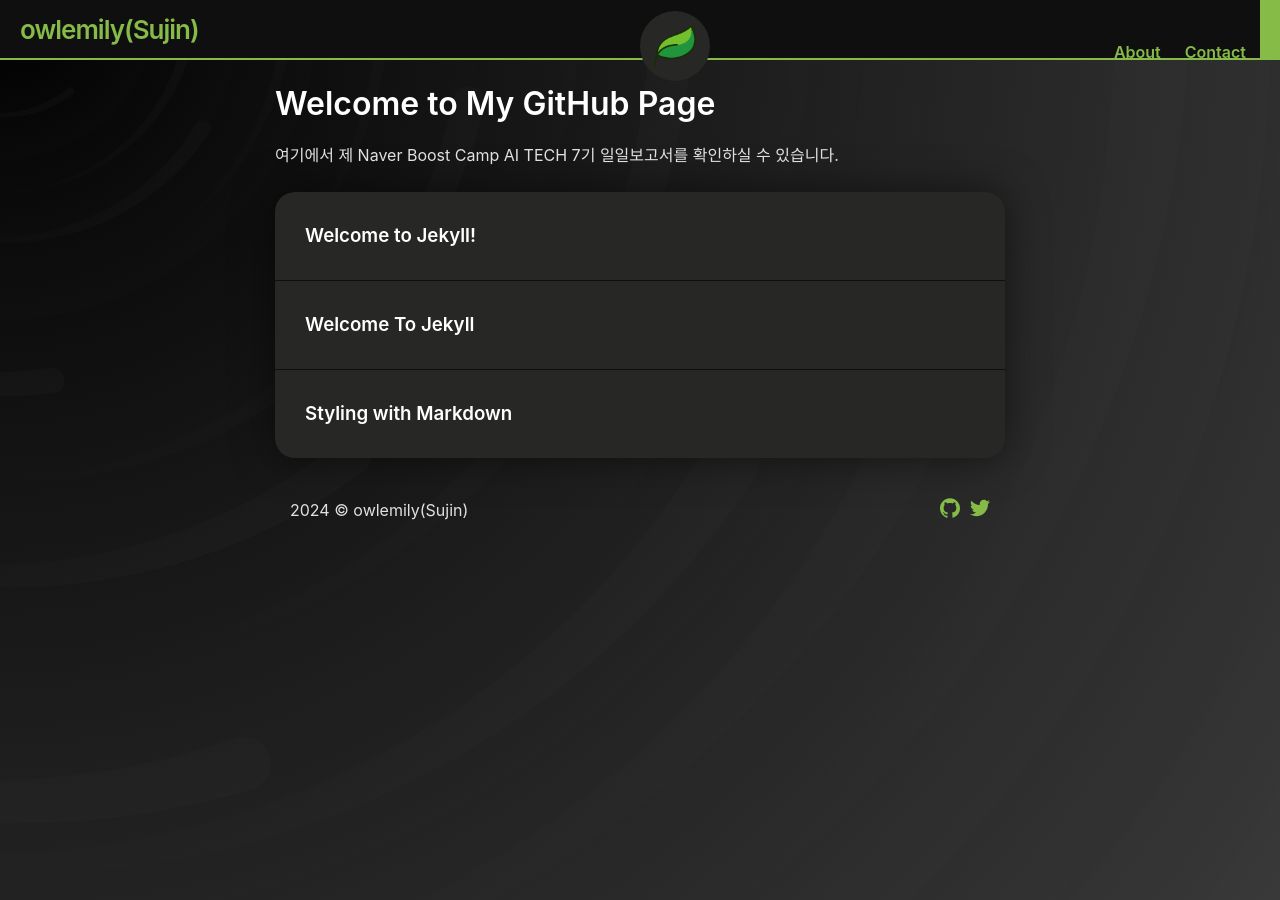
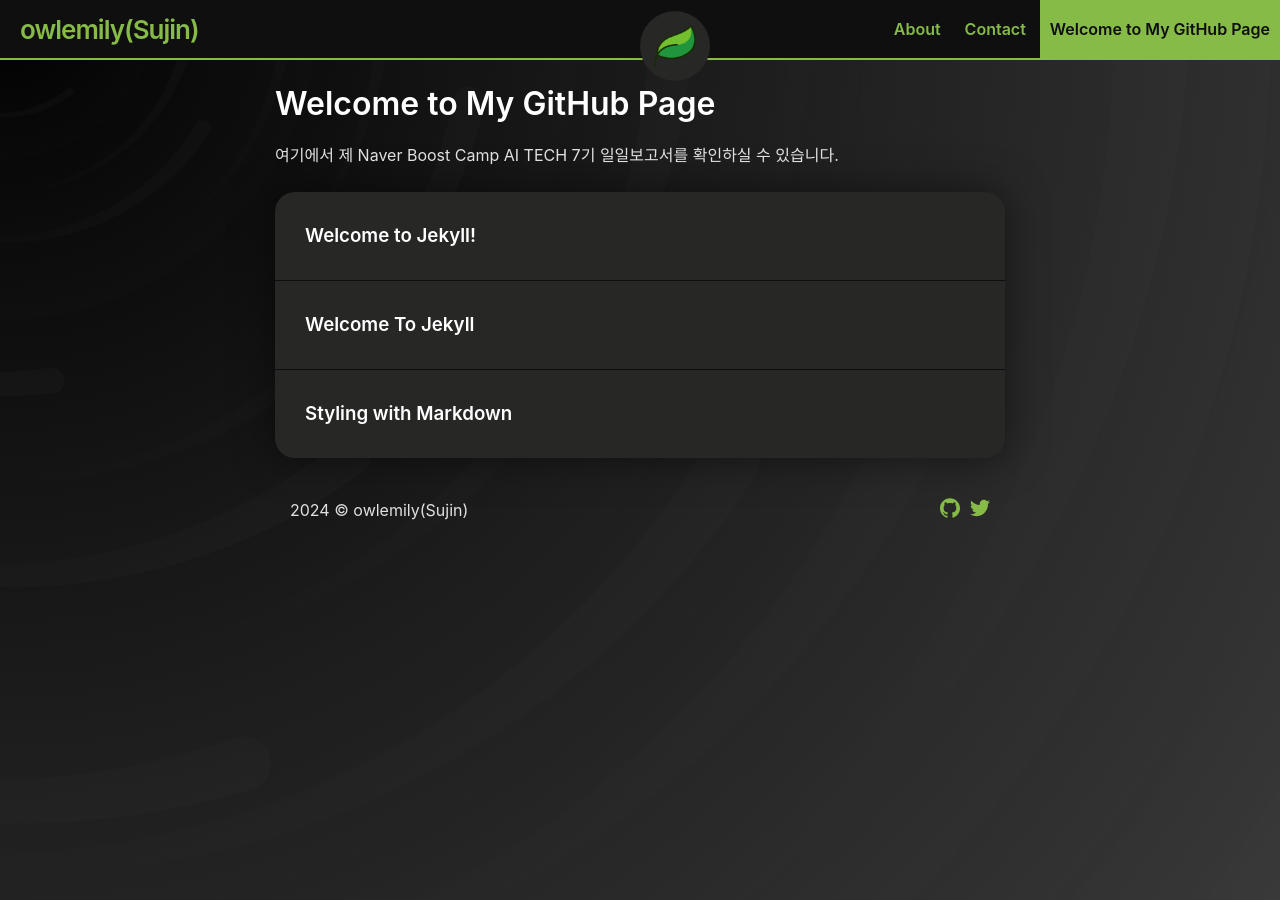
Before and after one commit to owlemily/owlemily.github.io, a Jekyll site: the page built from index.md, in a window 1280 px wide. Built offline with Jekyll 4.4.1, drawn with Linux system fonts in a browser that asks for light colours; our own code applies the rules of GitHub Pages for plain Markdown files.

Commit message:
Update index.md

```diff
--- a/index.md
+++ b/index.md
@@ -1,7 +1,8 @@
 ---
 layout: home
-title: ""
+
 ---
 
 # Welcome to My GitHub Page
 여기에서 제 Naver Boost Camp AI TECH 7기 일일보고서를 확인하실 수 있습니다.
+<br>
```
